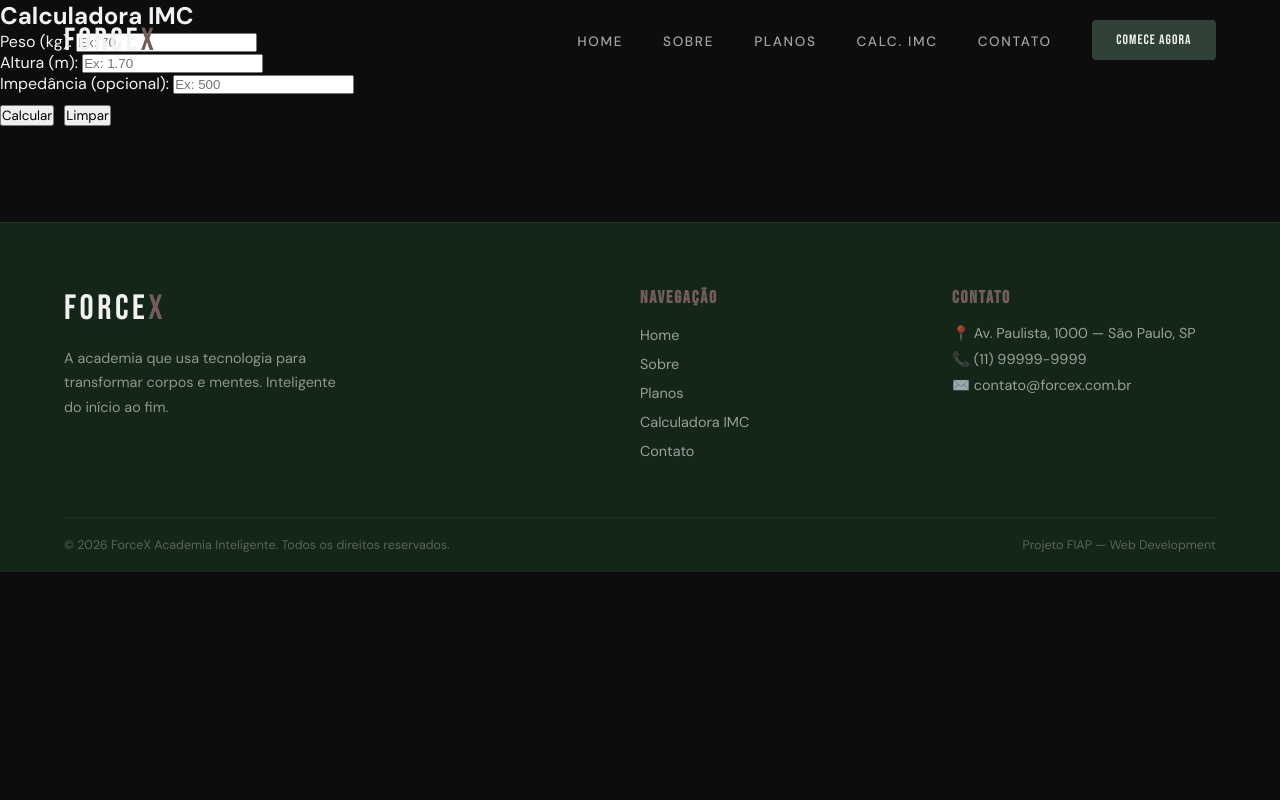
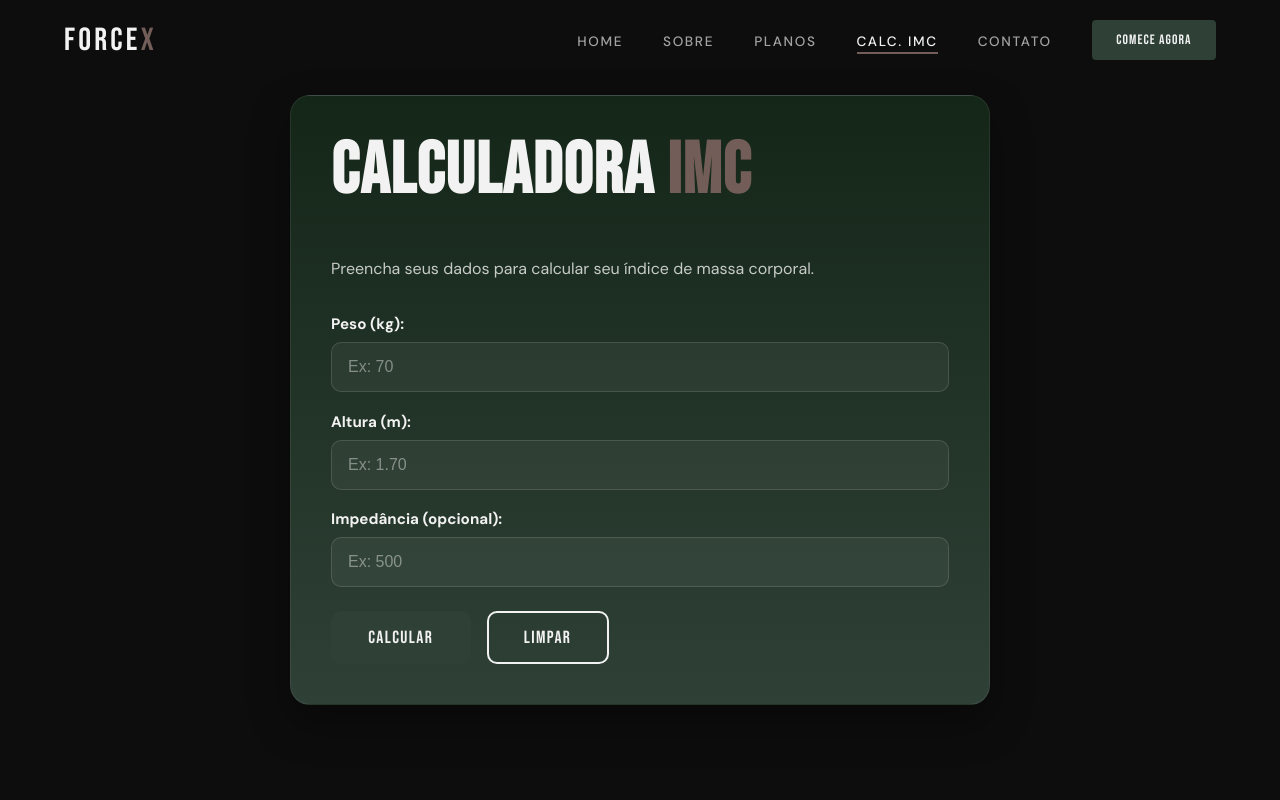
Before and after one commit to projetoswebdev/academia, a React (Vite) app: page /imc in a window 1280 px wide. Shown: the top 800 px of the page. Built offline with nearby package versions, Linux system fonts and the light colour scheme.

Commit message:
refactor: melhorias de código

```diff
--- a/src/components/Footer.jsx
+++ b/src/components/Footer.jsx
@@ -16,7 +16,7 @@ const Footer = () => {
             <li><NavLink to="/">Home</NavLink></li>
             <li><NavLink to="/sobre">Sobre</NavLink></li>
             <li><NavLink to="/planos">Planos</NavLink></li>
-            <li><NavLink to="/calculadora-imc">Calculadora IMC</NavLink></li>
+            <li><NavLink to="/Imc">Calculadora IMC</NavLink></li>
             <li><NavLink to="/contato">Contato</NavLink></li>
           </ul>
         </div>
--- a/src/components/Header.jsx
+++ b/src/components/Header.jsx
@@ -16,7 +16,7 @@ const Header = () => {
     { to: '/', label: 'Home' },
     { to: '/sobre', label: 'Sobre' },
     { to: '/planos', label: 'Planos' },
-    { to: '/calculadora-imc', label: 'Calc. IMC' },
+    { to: '/Imc', label: 'Calc. IMC' },
     { to: '/contato', label: 'Contato' },
   ]
 
--- /dev/null
+++ b/src/css/imc.css
@@ -0,0 +1,131 @@
+.calculadora-imc {
+  min-height: 100vh;
+  display: flex;
+  align-items: center;
+  padding: 3rem 0;
+}
+
+.calculadora-card {
+  width: 100%;
+  max-width: 700px;
+  margin: 0 auto;
+  background: linear-gradient(180deg, var(--green-deeper) 0%, var(--green-dark) 100%);
+  border: 1px solid rgba(242, 242, 242, 0.08);
+  border-radius: var(--radius-lg);
+  padding: 2.5rem;
+  box-shadow: 0 18px 40px rgba(0, 0, 0, 0.35);
+}
+
+.calculadora-texto {
+  margin-top: 1rem;
+  margin-bottom: 2rem;
+  color: rgba(242, 242, 242, 0.8);
+  font-size: 1rem;
+  line-height: 1.6;
+}
+
+.campo-imc {
+  display: flex;
+  flex-direction: column;
+  margin-bottom: 1.2rem;
+}
+
+.campo-imc label {
+  margin-bottom: 0.5rem;
+  color: var(--off-white);
+  font-weight: 600;
+  font-size: 0.95rem;
+}
+
+.campo-imc input {
+  width: 100%;
+  padding: 0.95rem 1rem;
+  border: 1px solid rgba(242, 242, 242, 0.14);
+  border-radius: var(--radius-md);
+  background-color: rgba(242, 242, 242, 0.05);
+  color: var(--off-white);
+  font-size: 1rem;
+  outline: none;
+  transition: var(--transition);
+}
+
+.campo-imc input::placeholder {
+  color: rgba(242, 242, 242, 0.45);
+}
+
+.campo-imc input:focus {
+  border-color: var(--warm-brown);
+  box-shadow: 0 0 0 3px rgba(115, 93, 88, 0.2);
+}
+
+.acoes-imc {
+  display: flex;
+  gap: 1rem;
+  margin-top: 1.5rem;
+  flex-wrap: wrap;
+}
+
+.acoes-imc .btn-planos,
+.acoes-imc .btn-outline {
+  border-radius: var(--radius-md);
+}
+
+.resultado-imc {
+  margin-top: 2rem;
+  padding: 1.5rem;
+  background-color: rgba(242, 242, 242, 0.05);
+  border-left: 4px solid var(--warm-brown);
+  border-radius: var(--radius-md);
+}
+
+.resultado-imc h3 {
+  font-family: var(--font-display);
+  font-size: 1.8rem;
+  color: var(--off-white);
+  margin-bottom: 0.75rem;
+  letter-spacing: 0.03em;
+}
+
+.resultado-imc p {
+  color: rgba(242, 242, 242, 0.88);
+  line-height: 1.6;
+  margin-bottom: 0.4rem;
+}
+
+@media (max-width: 768px) {
+  .calculadora-imc {
+    padding: 2rem 0;
+  }
+
+  .calculadora-card {
+    padding: 1.5rem;
+  }
+
+  .acoes-imc {
+    flex-direction: column;
+  }
+
+  .acoes-imc .btn-planos,
+  .acoes-imc .btn-outline {
+    width: 100%;
+  }
+
+  .resultado-imc h3 {
+    font-size: 1.4rem;
+  }
+}
+
+@media (max-width: 480px) {
+  .calculadora-card {
+    padding: 1.2rem;
+  }
+
+  .calculadora-texto {
+    font-size: 0.95rem;
+  }
+
+  .campo-imc input {
+    font-size: 0.95rem;
+    padding: 0.85rem 0.9rem;
+  }
+}
--- a/src/routes/Imc.jsx
+++ b/src/routes/Imc.jsx
@@ -1,6 +1,7 @@
 import { useState } from "react";
+import "../css/imc.css";
 
-const CalculadoraImc = () => {
+const Imc = () => {
   const [peso, setPeso] = useState("");
   const [altura, setAltura] = useState("");
   const [impedancia, setImpedancia] = useState("");
@@ -43,12 +44,20 @@ const CalculadoraImc = () => {
   };
 
   return (
-    <section className="calculadora-imc">
-      <h2>Calculadora IMC</h2>
+    <section className="calculadora-imc pagina">
+      <div className="container">
+        <div className="calculadora-card">
+          <h2 className="info-titulo">
+            Calculadora <span>IMC</span>
+          </h2>
+          <p className="calculadora-texto">
+            Preencha seus dados para calcular seu índice de massa corporal.
+          </p>
 
-      <div>
-        <label>Peso (kg): </label>
+          <div className="campo-imc">
+            <label htmlFor="peso">Peso (kg):</label>
             <input
+              id="peso"
               type="number"
               placeholder="Ex: 70"
               value={peso}
@@ -56,9 +65,10 @@ const CalculadoraImc = () => {
             />
           </div>
 
-      <div>
-        <label>Altura (m): </label>
+          <div className="campo-imc">
+            <label htmlFor="altura">Altura (m):</label>
             <input
+              id="altura"
               type="number"
               step="0.01"
               placeholder="Ex: 1.70"
@@ -67,9 +77,10 @@ const CalculadoraImc = () => {
             />
           </div>
 
-      <div>
-        <label>Impedância (opcional): </label>
+          <div className="campo-imc">
+            <label htmlFor="impedancia">Impedância (opcional):</label>
             <input
+              id="impedancia"
               type="number"
               placeholder="Ex: 500"
               value={impedancia}
@@ -77,22 +88,27 @@ const CalculadoraImc = () => {
             />
           </div>
 
-      <div style={{ marginTop: "10px" }}>
-        <button onClick={calcularImc}>Calcular</button>
-        <button onClick={limparCampos} style={{ marginLeft: "10px" }}>
+          <div className="acoes-imc">
+            <button className="btn-planos" onClick={calcularImc}>
+              Calcular
+            </button>
+
+            <button className="btn-outline" onClick={limparCampos}>
               Limpar
             </button>
           </div>
 
           {resultado && (
-        <div style={{ marginTop: "20px" }}>
+            <div className="resultado-imc">
               <h3>Resultado: {resultado}</h3>
               <p>Classificação: {classificacao}</p>
               {impedancia && <p>Impedância informada: {impedancia}</p>}
             </div>
           )}
+        </div>
+      </div>
     </section>
   );
 };
 
-export default CalculadoraImc;
+export default Imc;
```
Lines whose indentation alone changed are shown as unchanged.
